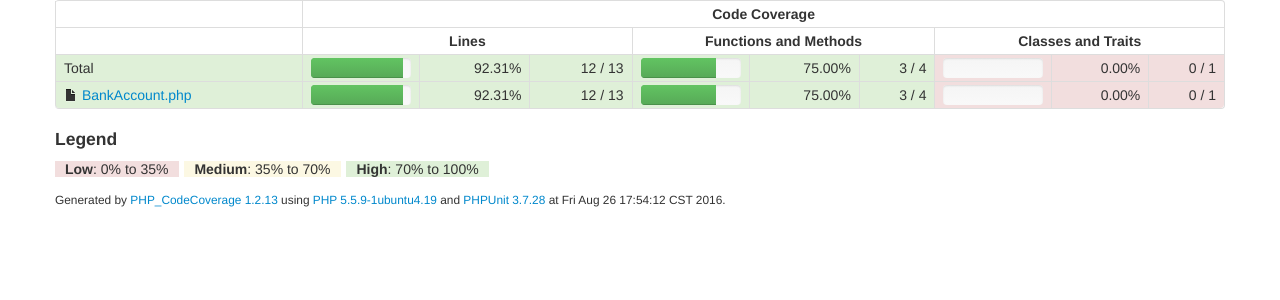
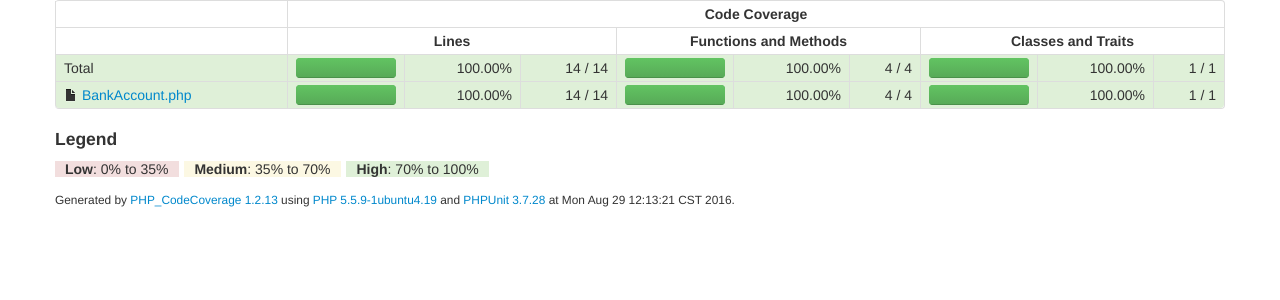
Before and after one commit to neil605164/DIN-BAN-DON, a PHP site: page /report/index.html in a window 1280 px wide. Shown: the part 66-366 px from the top of the page. Run offline with PHP 8.4, Linux system fonts and the light colour scheme.

Commit message:
PHPUnit Finish

```diff
--- a/Homework_UnitTest/report/index.html
+++ b/Homework_UnitTest/report/index.html
@@ -43,45 +43,45 @@
      <tr>
       <td class="success">Total</td>
       <td class="success big">       <div class="progress progress-success" style="width: 100px;">
-        <div class="bar" style="width: 92.31%;"></div>
+        <div class="bar" style="width: 100.00%;"></div>
        </div>
 </td>
-      <td class="success small"><div align="right">92.31%</div></td>
-      <td class="success small"><div align="right">12&nbsp;/&nbsp;13</div></td>
+      <td class="success small"><div align="right">100.00%</div></td>
+      <td class="success small"><div align="right">14&nbsp;/&nbsp;14</div></td>
       <td class="success big">       <div class="progress progress-success" style="width: 100px;">
-        <div class="bar" style="width: 75.00%;"></div>
+        <div class="bar" style="width: 100.00%;"></div>
        </div>
 </td>
-      <td class="success small"><div align="right">75.00%</div></td>
-      <td class="success small"><div align="right">3&nbsp;/&nbsp;4</div></td>
-      <td class="danger big">       <div class="progress progress-danger" style="width: 100px;">
-        <div class="bar" style="width: 0.00%;"></div>
+      <td class="success small"><div align="right">100.00%</div></td>
+      <td class="success small"><div align="right">4&nbsp;/&nbsp;4</div></td>
+      <td class="success big">       <div class="progress progress-success" style="width: 100px;">
+        <div class="bar" style="width: 100.00%;"></div>
        </div>
 </td>
-      <td class="danger small"><div align="right">0.00%</div></td>
-      <td class="danger small"><div align="right">0&nbsp;/&nbsp;1</div></td>
+      <td class="success small"><div align="right">100.00%</div></td>
+      <td class="success small"><div align="right">1&nbsp;/&nbsp;1</div></td>
      </tr>
 
      <tr>
       <td class="success"><i class="icon-file"></i> <a href="BankAccount.php.html">BankAccount.php</a></td>
       <td class="success big">       <div class="progress progress-success" style="width: 100px;">
-        <div class="bar" style="width: 92.31%;"></div>
+        <div class="bar" style="width: 100.00%;"></div>
        </div>
 </td>
-      <td class="success small"><div align="right">92.31%</div></td>
-      <td class="success small"><div align="right">12&nbsp;/&nbsp;13</div></td>
+      <td class="success small"><div align="right">100.00%</div></td>
+      <td class="success small"><div align="right">14&nbsp;/&nbsp;14</div></td>
       <td class="success big">       <div class="progress progress-success" style="width: 100px;">
-        <div class="bar" style="width: 75.00%;"></div>
+        <div class="bar" style="width: 100.00%;"></div>
        </div>
 </td>
-      <td class="success small"><div align="right">75.00%</div></td>
-      <td class="success small"><div align="right">3&nbsp;/&nbsp;4</div></td>
-      <td class="danger big">       <div class="progress progress-danger" style="width: 100px;">
-        <div class="bar" style="width: 0.00%;"></div>
+      <td class="success small"><div align="right">100.00%</div></td>
+      <td class="success small"><div align="right">4&nbsp;/&nbsp;4</div></td>
+      <td class="success big">       <div class="progress progress-success" style="width: 100px;">
+        <div class="bar" style="width: 100.00%;"></div>
        </div>
 </td>
-      <td class="danger small"><div align="right">0.00%</div></td>
-      <td class="danger small"><div align="right">0&nbsp;/&nbsp;1</div></td>
+      <td class="success small"><div align="right">100.00%</div></td>
+      <td class="success small"><div align="right">1&nbsp;/&nbsp;1</div></td>
      </tr>
 
 
@@ -95,7 +95,7 @@
      <span class="success"><strong>High</strong>: 70% to 100%</span>
     </p>
     <p>
-     <small>Generated by <a href="http://github.com/sebastianbergmann/php-code-coverage" target="_top">PHP_CodeCoverage 1.2.13</a> using <a href="http://www.php.net/" target="_top">PHP 5.5.9-1ubuntu4.19</a> and <a href="http://phpunit.de/">PHPUnit 3.7.28</a> at Fri Aug 26 17:54:12 CST 2016.</small>
+     <small>Generated by <a href="http://github.com/sebastianbergmann/php-code-coverage" target="_top">PHP_CodeCoverage 1.2.13</a> using <a href="http://www.php.net/" target="_top">PHP 5.5.9-1ubuntu4.19</a> and <a href="http://phpunit.de/">PHPUnit 3.7.28</a> at Mon Aug 29 12:13:21 CST 2016.</small>
     </p>
    </footer>
   </div>
```
Also changed, not shown: Homework_UnitTest/BankAccount.php (+10 -6 lines), Homework_UnitTest/BankAccountTest.php (+6 -6 lines), Homework_UnitTest/report/BankAccount.php.html (+63 -59 lines), Homework_UnitTest/report/index.dashboard.html (+3 -5 lines).
